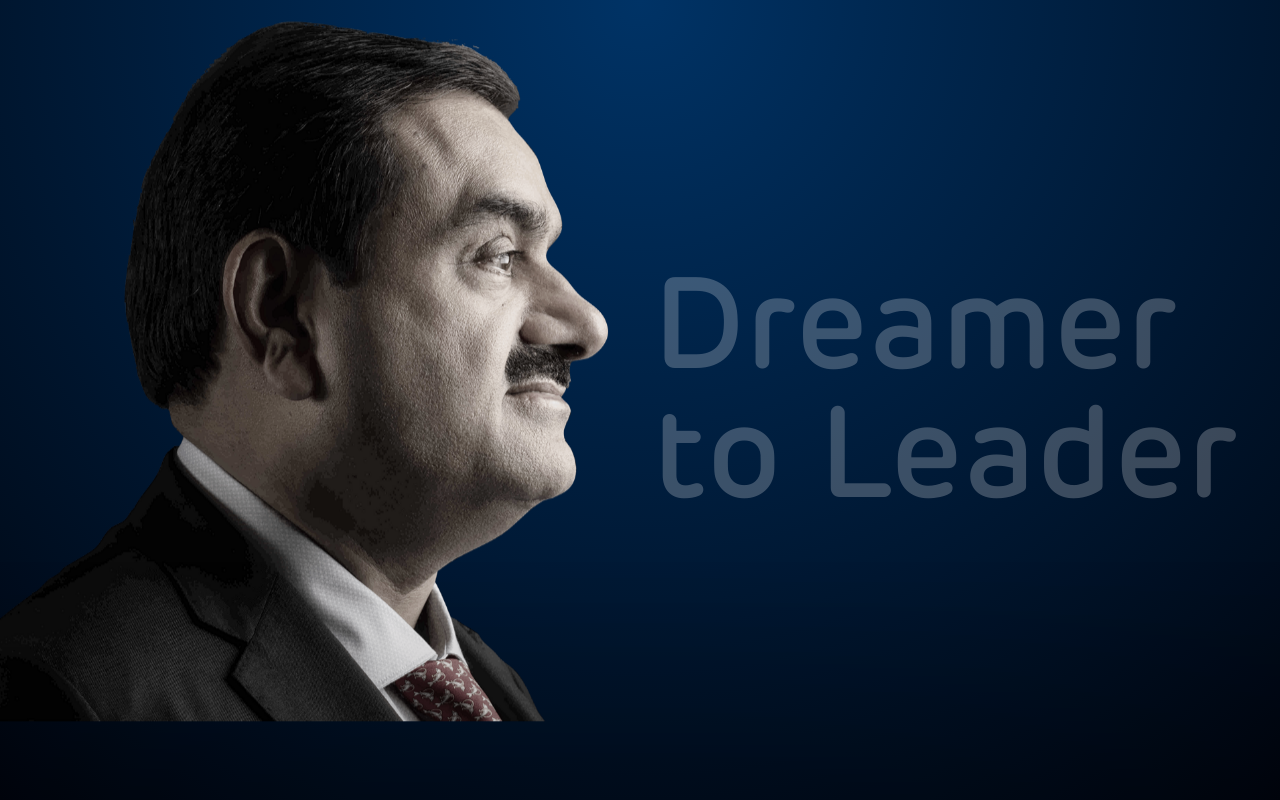
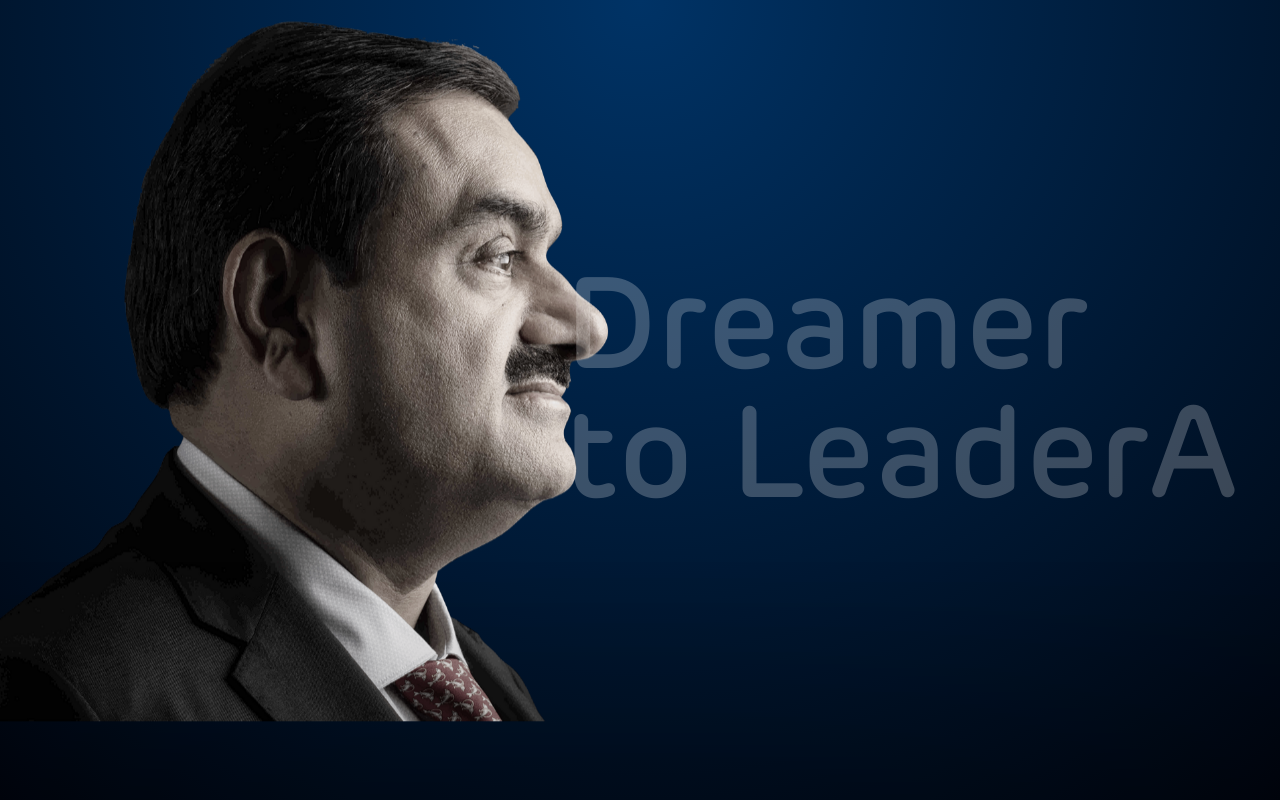
Before and after one commit to suyogbhuvad-ia/chairmans-corner, a plain HTML site: page index.html in a window 1280 px wide. Shown: the top 800 px of the page. Drawn offline with Linux system fonts and the light colour scheme; grey boxes are pictures that could not be loaded.

Commit message:
Test Change

```diff
--- a/index.html
+++ b/index.html
@@ -64,7 +64,7 @@
                         <img loading="eager" id="imgBackScreenContent" src="dist/images/chairman-backbg-1.png" alt="" />
                     </div>
                     <div class="caption-chairman">
-                        <h1>Dreamer <br> to Leader</h1>
+                        <h1>Dreamer <br> to LeaderA</h1>
                     </div>
                     <div class="patcher"></div>
                     <div class="chairman-marquee">
```
